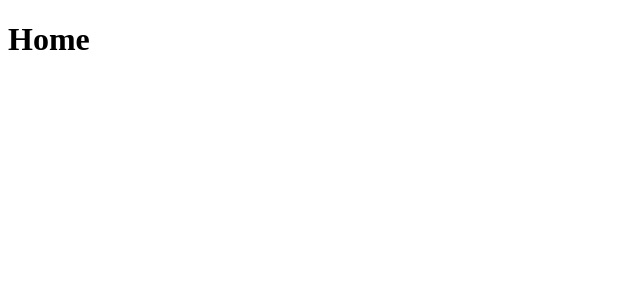
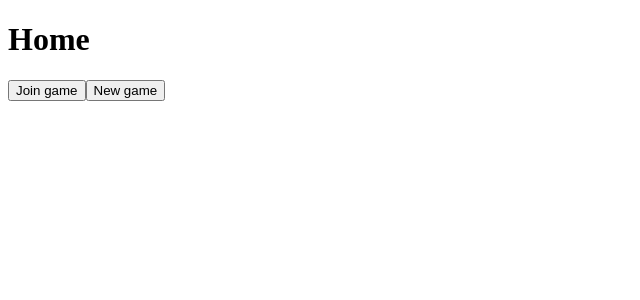
Before and after one commit to rosemelissa/imposter-painter, a React (Create React App) app: page / in a window 1280 px wide. Shown: the top 300 px of the page, without its empty margins (0-640 px from the left). Built offline with nearby package versions, Linux system fonts and the light colour scheme; the HTML template or start-up script is replaced by a standard one.

Commit message:
Join and new game inputs

```diff
--- a/src/App.tsx
+++ b/src/App.tsx
@@ -10,7 +10,7 @@ function App(): JSX.Element {
   >("home");
   return (
     <>
-      {page === "home" && <Home />}
+      {page === "home" && <Home setPage={setPage}/>}
       {page === "join-game" && <JoinGame />}
       {page === "new-game" && <NewGame />}
       {page === "gameplay" && <Gameplay />}
--- a/src/components/Home.tsx
+++ b/src/components/Home.tsx
@@ -1,3 +1,12 @@
-export default function Home(): JSX.Element {
-  return <h1>Home</h1>;
+interface IHomeProps {
+    setPage: React.Dispatch<React.SetStateAction<"join-game" | "home" | "new-game" | "gameplay">>;
 }
+
+export default function Home({setPage}: IHomeProps): JSX.Element {
+  return (
+  <>
+    <h1>Home</h1>
+    <button onClick={() => setPage('join-game')}>Join game</button>
+    <button onClick={() => setPage('new-game')}>New game</button>
+  </>)
+}
--- a/src/components/JoinGame.tsx
+++ b/src/components/JoinGame.tsx
@@ -1,3 +1,11 @@
+import { useState } from "react";
+
 export default function JoinGame(): JSX.Element {
-  return <h1>JoinGame</h1>;
+    const [userGameCodeInput, setUserGameCodeInput] = useState<string>('');
+  return (<>
+    <h1>JoinGame</h1>
+    <p>Enter game code:</p>
+    <input value={userGameCodeInput} onChange={(e) => setUserGameCodeInput(e.target.value)}/>
+    <button disabled={userGameCodeInput.length === 0}>Submit</button>
+  </>);
 }
--- a/src/components/NewGame.tsx
+++ b/src/components/NewGame.tsx
@@ -1,3 +1,11 @@
+import { useState } from "react";
+
 export default function NewGame(): JSX.Element {
-  return <h1>NewGame</h1>;
+    const [username, setUsername] = useState<string>('');
+    return (<>
+      <h1>New Game</h1>
+      <p>Enter your name:</p>
+      <input value={username} onChange={(e) => setUsername(e.target.value)}/>
+      <button disabled={username.length === 0}>Submit</button>
+    </>);
 }
```
